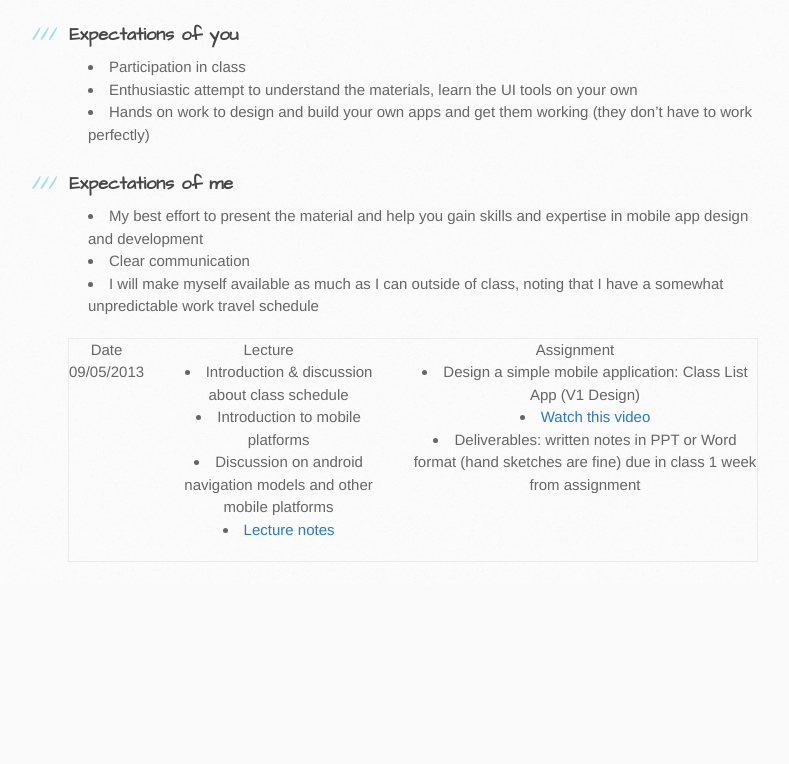
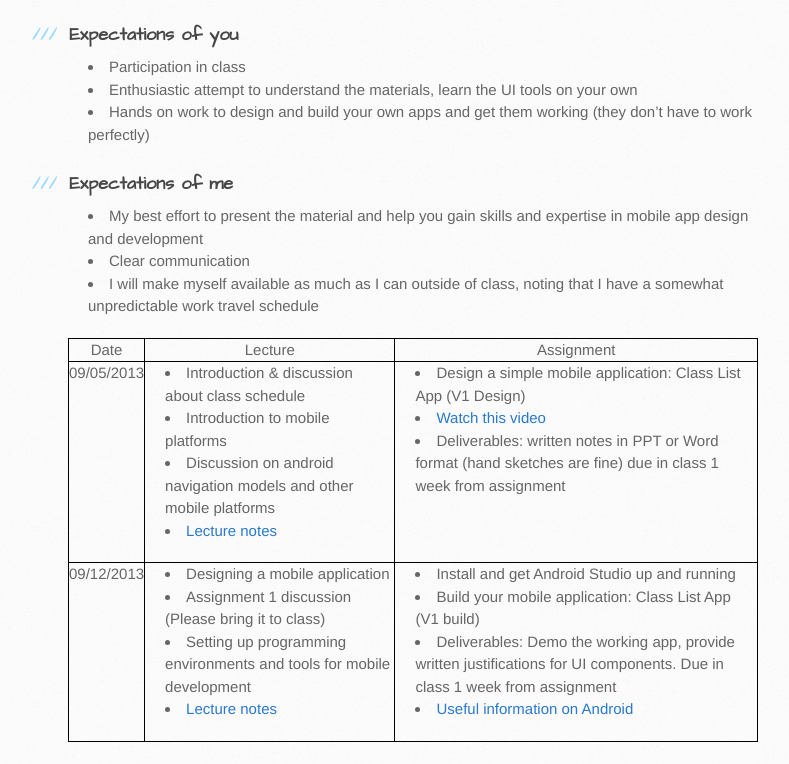
Before and after one commit to awishn02/MobilePlatformUI, a plain HTML site: page index.html in a window 1280 px wide. Shown: the part 1156-1920 px from the top of the page, without its empty margins (102-891 px from the left). Before the commit the page ends 1741 px from the top, so only its background shows below. Drawn offline with Linux system fonts and the light colour scheme.

Commit message:
added android page and updated index.html

```diff
--- a/index.html
+++ b/index.html
@@ -8,6 +8,7 @@
     <link rel="stylesheet" type="text/css" href="stylesheets/stylesheet.css" media="screen" />
     <link rel="stylesheet" type="text/css" href="stylesheets/pygment_trac.css" media="screen" />
     <link rel="stylesheet" type="text/css" href="stylesheets/print.css" media="print" />
+    <link rel="stylesheet" type="text/css" href="stylesheets/custom.css" media="screen" />
 
     <!--[if lt IE 9]>
     <script src="//html5shiv.googlecode.com/svn/trunk/html5.js"></script>
@@ -95,7 +96,7 @@
         <li>Introduction & discussion about class schedule</li>
         <li>Introduction to mobile platforms</li>
         <li>Discussion on android navigation models and other mobile platforms</li>
-        <li><a href="course_docs/lecture1.pdf">Lecture notes</a>
+        <li><a target="_blank" href="course_docs/lecture1.pdf">Lecture notes</a>
       </ul>
     </th>
     <th>
@@ -103,6 +104,25 @@
         <li>Design a simple mobile application: Class List App (V1 Design)</li>
         <li><a href="https://developers.google.com/events/io/sessions/326301704">Watch this video</a></li>
         <li>Deliverables:  written notes in PPT or Word format (hand sketches are fine) due in class 1 week from assignment</li>
+      </ul>
+    </th>
+  </tr>
+  <tr>
+    <th>09/12/2013</th>
+    <th>
+      <ul>
+        <li>Designing a mobile application</li>
+        <li>Assignment 1 discussion (Please bring it to class)</li>
+        <li>Setting up programming environments and tools for mobile development</li>
+        <li><a target="_blank" href="course_docs/lecture2.pdf">Lecture notes</a>
+      </ul>
+    </th>
+    <th>
+      <ul>
+        <li>Install and get Android Studio up and running</li>
+        <li>Build your mobile application: Class List App (V1 build)</li>
+        <li>Deliverables: Demo the working app, provide written justifications for UI components. Due in class 1 week from assignment</li>
+        <li><a href="android.html">Useful information on Android</a></li>
       </ul>
     </th>
   </tr>
--- /dev/null
+++ b/stylesheets/custom.css
@@ -0,0 +1,16 @@
+table {
+	width: 100%;
+}
+
+thead {
+	font-weight: 500;
+}
+
+th {
+	border: 1px solid #000000;
+	font-weight: 150;
+}
+
+li {
+	text-align: left;
+}
--- a/stylesheets/stylesheet.css
+++ b/stylesheets/stylesheet.css
@@ -203,10 +203,6 @@ hr {
 table {
   width: 100%;
   border: 1px solid #ebebeb;
-}
-
-th {
-  font-weight: 500;
 }
 
 td {
```
Also changed, not shown: android.html (added, +53 -0 lines), 1 other file.
